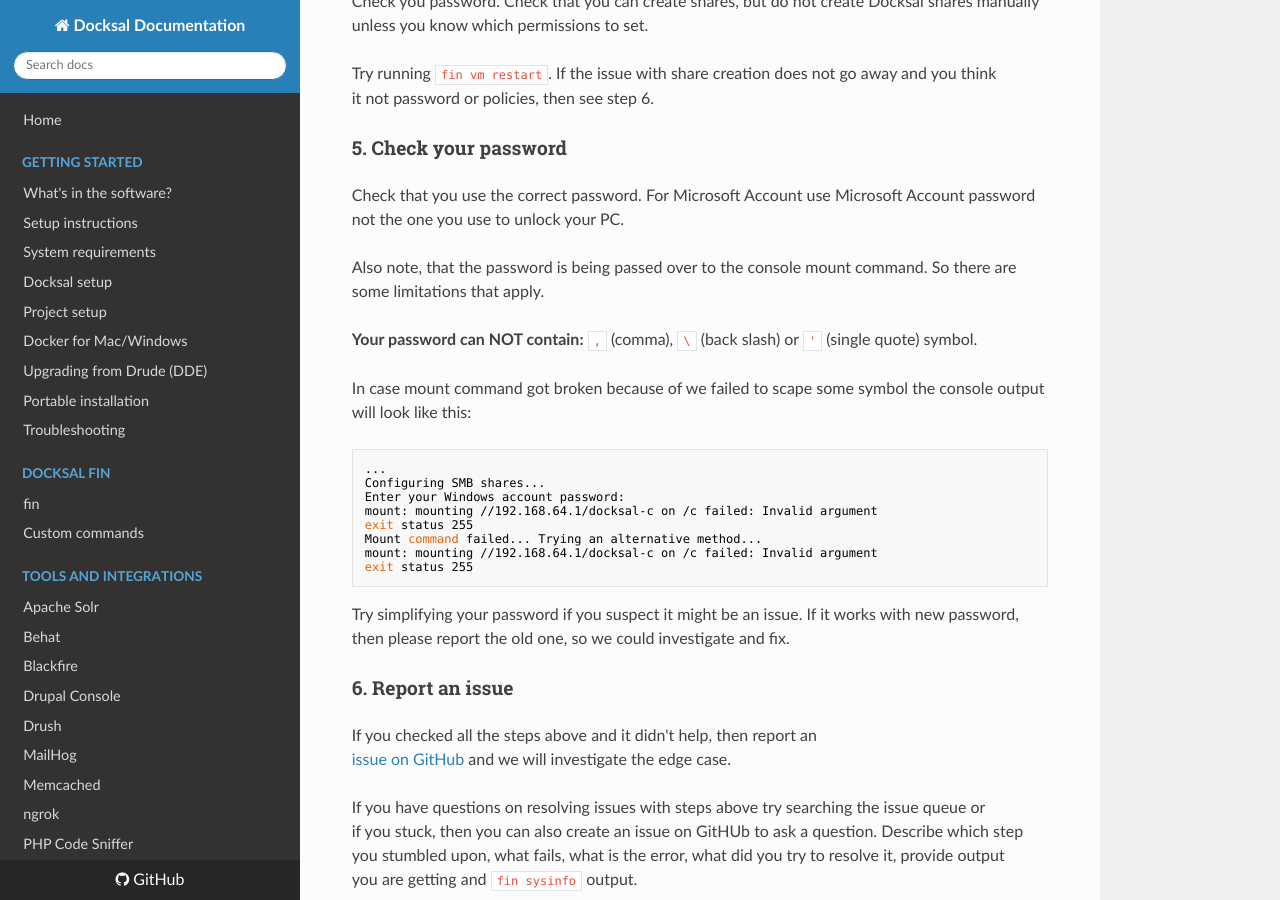
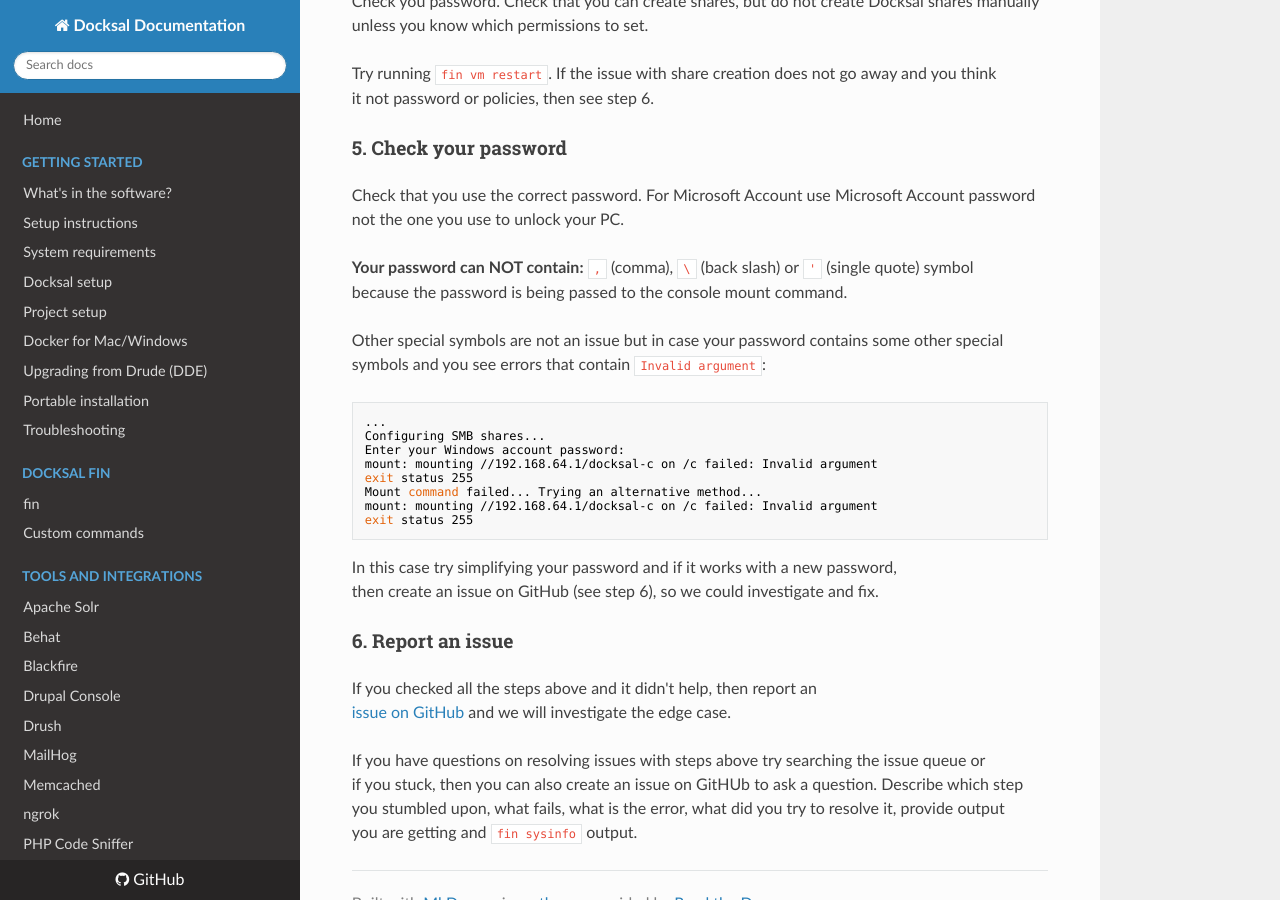
Before and after one commit to docksal/docksal, an MkDocs documentation site: the page built from docs/troubleshooting-smb.md, in a window 1280 px wide and 900 px high, scrolled down 4748 px. Built offline with MkDocs 1.6.1, drawn with Linux system fonts in a browser that asks for light colours; nearby versions of some CDN libraries; old or Windows-style settings are respelled for this version of MkDocs.

Commit message:
Update troubleshooting-smb.md

````diff
--- a/docs/troubleshooting-smb.md
+++ b/docs/troubleshooting-smb.md
@@ -145,13 +145,11 @@ it not password or policies, then see step 6.
 Check that you use the correct password. For Microsoft Account use Microsoft Account password
 not the one you use to unlock your PC.
 
-Also note, that the password is being passed over to the console mount command. So there are
-some limitations that apply.
+**Your password can NOT contain:** `,` (comma), `\` (back slash) or `'` (single quote) symbol
+because the password is being passed to the console mount command.
 
-**Your password can NOT contain:** `,` (comma), `\` (back slash) or `'` (single quote) symbol.
-
-In case mount command got broken because of we failed to scape some symbol the console output
-will look like this:
+Other special symbols are not an issue but in case your password contains some other special
+symbols and you see errors that contain `Invalid argument`:
 
 ```
 ...
@@ -164,8 +162,8 @@ mount: mounting //192.168.64.1/docksal-c on /c failed: Invalid argument
 exit status 255
 ```
 
-Try simplifying your password if you suspect it might be an issue. If it works with new password,
-then please report the old one, so we could investigate and fix.
+In this case try simplifying your password and if it works with a new password,
+then create an issue on GitHub (see step 6), so we could investigate and fix.
 
 ### 6. Report an issue
 
````
